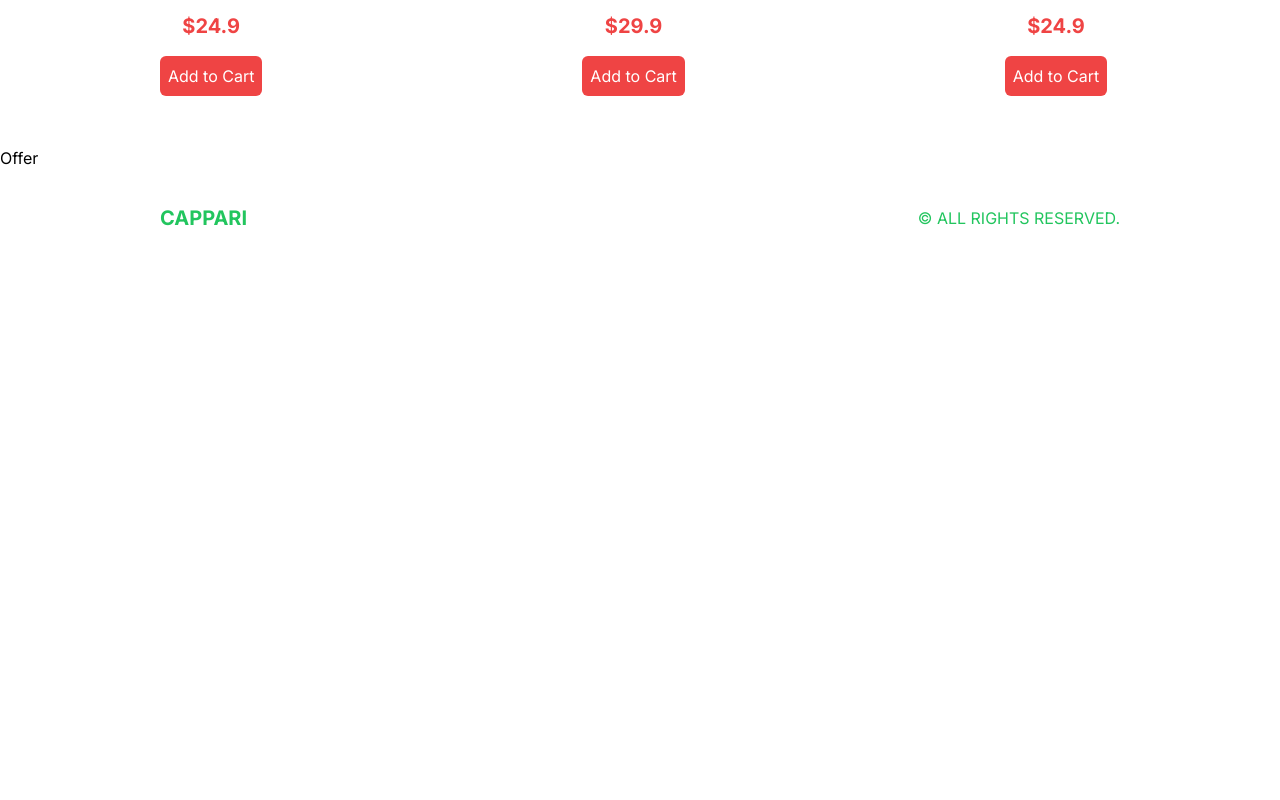
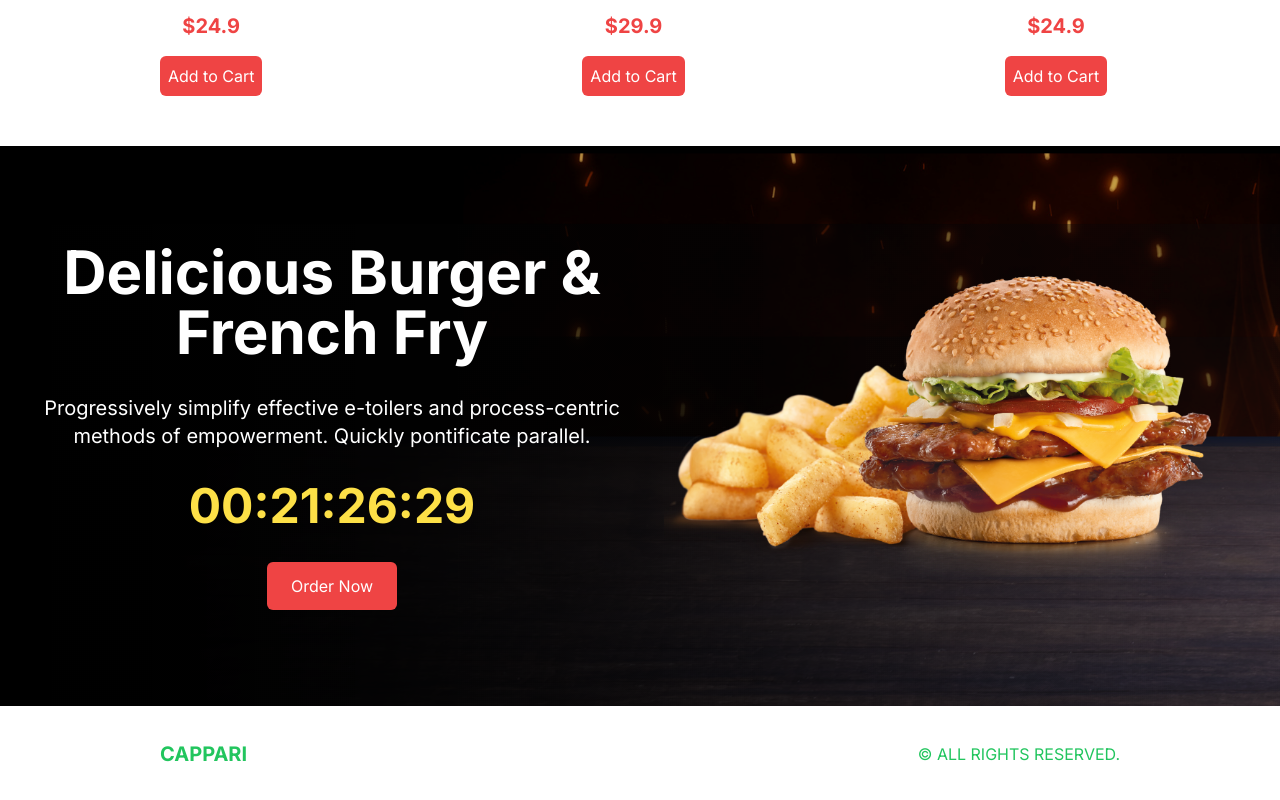
Before and after one commit to capo33/food_delivery, a Next.js app: page / in a window 1280 px wide. Shown: the part 1374-2174 px from the top of the page. Before the commit the page ends 1640 px from the top, so only its background shows below. Built offline with nearby package versions, Linux system fonts and the light colour scheme.

Commit message:
create countdown timer component

```diff
--- a/package.json
+++ b/package.json
@@ -18,6 +18,7 @@
     "next": "13.4.19",
     "postcss": "8.4.28",
     "react": "18.2.0",
+    "react-countdown": "^2.3.5",
     "react-dom": "18.2.0",
     "tailwindcss": "3.3.3",
     "typescript": "5.1.6"
--- a/src/app/layout.tsx
+++ b/src/app/layout.tsx
@@ -19,7 +19,7 @@
 }) {
   return (
     <html lang='en'>
-      <body className={inter.className}>
+      <body className={inter.className} suppressHydrationWarning={true}>
         <Notification />
         <Navbar />
         {children}
--- /dev/null
+++ b/src/components/Countdown.tsx
@@ -0,0 +1,28 @@
+"use client";
+
+import React, { useEffect, useState } from "react";
+import CountdownTimer from "react-countdown";
+
+const Countdown = () => {
+  // add this line to prevent the error: Text content does not match server-rendered HTML
+  const [isClient, setIsClient] = useState(false);
+
+  useEffect(() => {
+    setIsClient(true);
+  }, []);
+
+  const endingDate = new Date("2023-08-21");
+
+  return (
+    <>
+      {isClient && (
+        <CountdownTimer
+          date={endingDate}
+          className='font-bold text-5xl text-yellow-300'
+        />
+      )}
+    </>
+  );
+};
+
+export default Countdown;
--- a/src/components/Offer.tsx
+++ b/src/components/Offer.tsx
@@ -1,9 +1,30 @@
-import React from 'react'
+import Image from "next/image";
+import React from "react";
+import CountDown from "./Countdown";
 
 const Offer = () => {
   return (
-    <div>Offer</div>
-  )
-}
+    <div className="bg-black h-screen flex flex-col md:flex-row md:justify-between md:bg-[url('/offerBg.png')] md:h-[70vh]">
+      {/* TEXT CONTAINER */}
+      <div className='flex-1 flex flex-col justify-center items-center text-center gap-8 p-6'>
+        <h1 className='text-white text-5xl font-bold xl:text-6xl'>
+          Delicious Burger & French Fry
+        </h1>
+        <p className='text-white xl:text-xl'>
+          Progressively simplify effective e-toilers and process-centric methods
+          of empowerment. Quickly pontificate parallel.
+        </p>
+        <CountDown />
+        <button className='bg-red-500 text-white rounded-md py-3 px-6'>
+          Order Now
+        </button>
+      </div>
+      {/* IMAGE CONTAINER */}
+      <div className='flex-1 w-full relative md:h-full'>
+        <Image src='/offerProduct.png' alt='' fill className='object-contain' />
+      </div>
+    </div>
+  );
+};
 
-export default Offer
+export default Offer;
```
Also changed, not shown: 1 other file (tests, documents, lock files or other folders).
